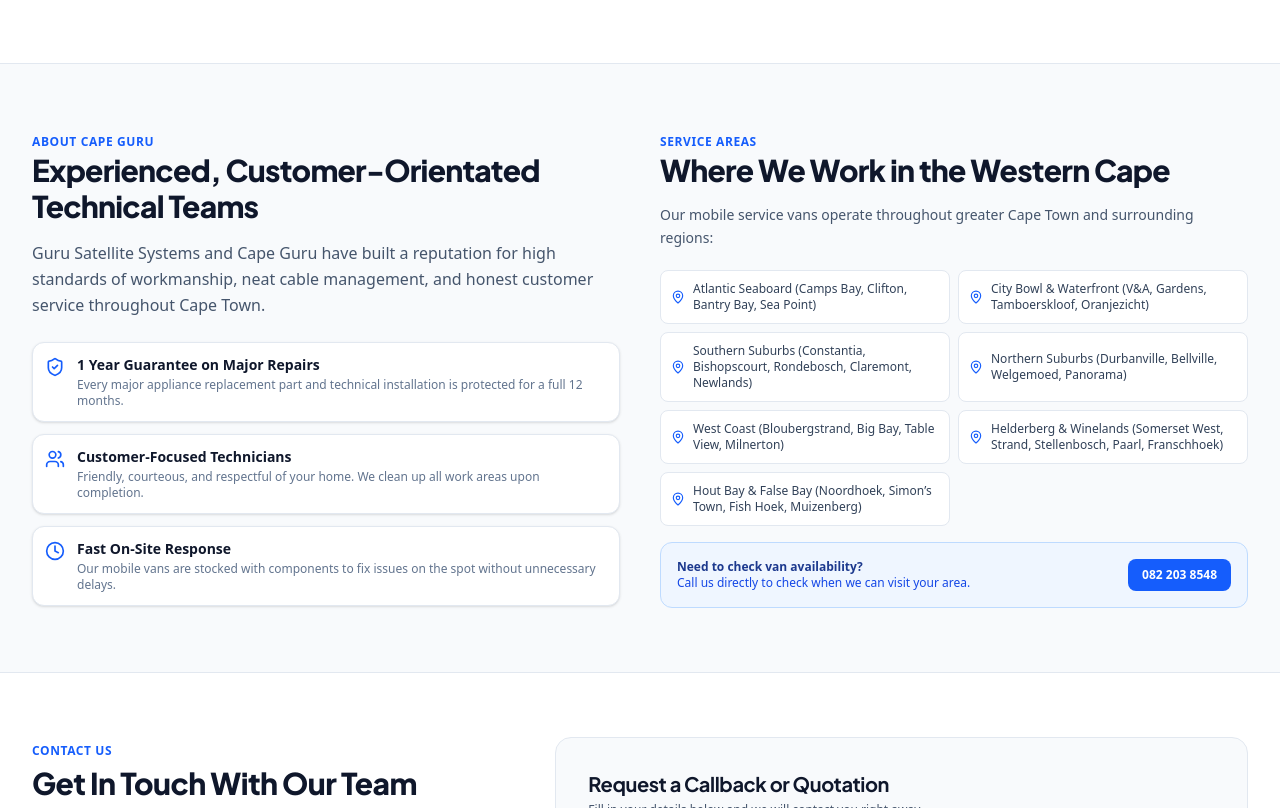
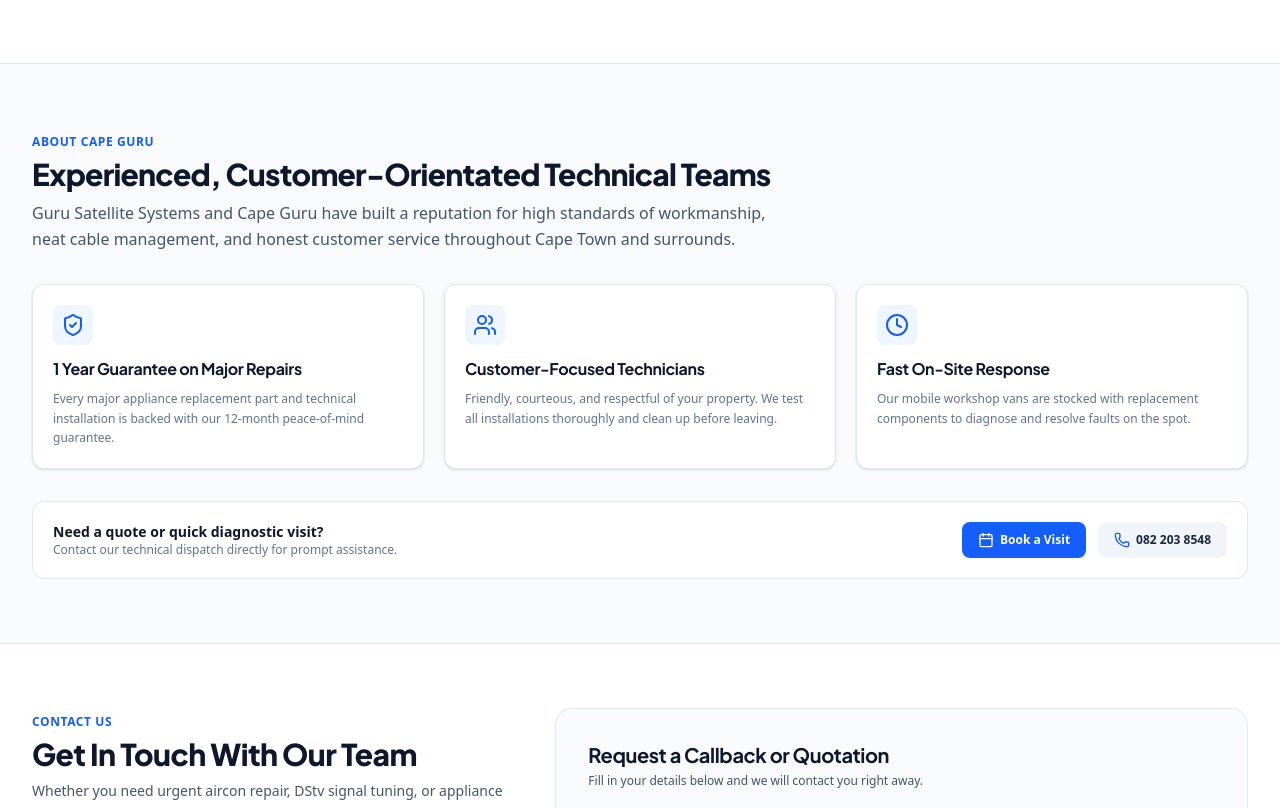
Before and after one commit to obsidianstudiodesigns/CAPE-GURU-, a React (Vite) app: page / in a window 1280 px wide. Shown: the part 1548-2356 px from the top of the page. Built offline with nearby package versions, Linux system fonts and the light colour scheme.

Commit message:
refactor: update aircon asset and optimize About component
Replace the aircon service image and clean up imports and unused icons in the AboutAndCoverage component for better maintainability.

```diff
--- a/src/assets/images/index.ts
+++ b/src/assets/images/index.ts
@@ -2,7 +2,7 @@
 import landingPageWallpaper from './Landing page.jpg';
 import landingDesktop from './landing_desktop_1789051481834.jpg';
 import landingMobile from './landing_mobile_1789051500878.jpg';
-import airconImg from './aircon_service_1789051535236.jpg';
+import airconImg from './aircon_ladder_service_1789099505460.jpg';
 import dstvImg from './dstv_satellite_tv_1789051516515.jpg';
 import applianceImg from './appliance_repair_1789051552769.jpg';
 
--- a/src/components/AboutAndCoverage.tsx
+++ b/src/components/AboutAndCoverage.tsx
@@ -1,6 +1,6 @@
 import React from 'react';
-import { COMPANY_INFO, SERVICE_AREAS } from '../data/servicesData';
-import { ShieldCheck, Users, Clock, MapPin, CheckCircle, Phone } from 'lucide-react';
+import { COMPANY_INFO } from '../data/servicesData';
+import { ShieldCheck, Users, Clock, Phone, Calendar } from 'lucide-react';
 
 interface AboutAndCoverageProps {
   onOpenBooking: () => void;
@@ -11,92 +11,80 @@
     <section id="why-us" className="py-12 sm:py-16 bg-slate-50 border-b border-slate-200">
       <div className="max-w-7xl mx-auto px-4 sm:px-6 lg:px-8">
 
-        <div className="grid grid-cols-1 lg:grid-cols-12 gap-10">
-
-          {/* Left: About Us & Trust */}
-          <div className="lg:col-span-6 space-y-4">
+        <div className="max-w-3xl mb-8">
           <span className="text-xs font-bold uppercase tracking-wider text-blue-600">
             About Cape Guru
           </span>
-            <h2 className="text-2xl sm:text-3xl font-extrabold text-slate-900 tracking-tight">
+          <h2 className="text-2xl sm:text-3xl font-extrabold text-slate-900 tracking-tight mt-1">
             Experienced, Customer-Orientated Technical Teams
           </h2>
-            <p className="text-sm sm:text-base text-slate-600 leading-relaxed">
+          <p className="text-sm sm:text-base text-slate-600 mt-2 leading-relaxed">
             Guru Satellite Systems and Cape Guru have built a reputation for high standards of workmanship,
-              neat cable management, and honest customer service throughout Cape Town.
+            neat cable management, and honest customer service throughout Cape Town and surrounds.
           </p>
+        </div>
 
-            <div className="space-y-3 pt-2">
-              <div className="flex items-start gap-3 p-3 bg-white rounded-xl border border-slate-200 shadow-sm">
-                <ShieldCheck className="w-5 h-5 text-blue-600 shrink-0 mt-0.5" />
+        {/* 3 Value Pillars */}
+        <div className="grid grid-cols-1 md:grid-cols-3 gap-5">
+          <div className="flex flex-col justify-between p-5 bg-white rounded-xl border border-slate-200 shadow-sm">
             <div>
-                  <div className="text-sm font-bold text-slate-900">1 Year Guarantee on Major Repairs</div>
-                  <div className="text-xs text-slate-500 mt-0.5">
-                    Every major appliance replacement part and technical installation is protected for a full 12 months.
+              <div className="w-10 h-10 rounded-lg bg-blue-50 text-blue-600 flex items-center justify-center mb-3">
+                <ShieldCheck className="w-6 h-6" />
+              </div>
+              <h3 className="text-base font-bold text-slate-900">1 Year Guarantee on Major Repairs</h3>
+              <p className="text-xs text-slate-500 mt-2 leading-relaxed">
+                Every major appliance replacement part and technical installation is backed with our 12-month peace-of-mind guarantee.
+              </p>
+            </div>
+          </div>
+
+          <div className="flex flex-col justify-between p-5 bg-white rounded-xl border border-slate-200 shadow-sm">
+            <div>
+              <div className="w-10 h-10 rounded-lg bg-blue-50 text-blue-600 flex items-center justify-center mb-3">
+                <Users className="w-6 h-6" />
+              </div>
+              <h3 className="text-base font-bold text-slate-900">Customer-Focused Technicians</h3>
+              <p className="text-xs text-slate-500 mt-2 leading-relaxed">
+                Friendly, courteous, and respectful of your property. We test all installations thoroughly and clean up before leaving.
+              </p>
+            </div>
+          </div>
+
+          <div className="flex flex-col justify-between p-5 bg-white rounded-xl border border-slate-200 shadow-sm">
+            <div>
+              <div className="w-10 h-10 rounded-lg bg-blue-50 text-blue-600 flex items-center justify-center mb-3">
+                <Clock className="w-6 h-6" />
+              </div>
+              <h3 className="text-base font-bold text-slate-900">Fast On-Site Response</h3>
+              <p className="text-xs text-slate-500 mt-2 leading-relaxed">
+                Our mobile workshop vans are stocked with replacement components to diagnose and resolve faults on the spot.
+              </p>
             </div>
           </div>
         </div>
 
-              <div className="flex items-start gap-3 p-3 bg-white rounded-xl border border-slate-200 shadow-sm">
-                <Users className="w-5 h-5 text-blue-600 shrink-0 mt-0.5" />
+        {/* Action strip */}
+        <div className="mt-8 p-4 sm:p-5 bg-white border border-slate-200 rounded-xl flex flex-col sm:flex-row items-center justify-between gap-4">
           <div>
-                  <div className="text-sm font-bold text-slate-900">Customer-Focused Technicians</div>
-                  <div className="text-xs text-slate-500 mt-0.5">
-                    Friendly, courteous, and respectful of your home. We clean up all work areas upon completion.
+            <div className="text-sm font-bold text-slate-900">Need a quote or quick diagnostic visit?</div>
+            <div className="text-xs text-slate-500">Contact our technical dispatch directly for prompt assistance.</div>
           </div>
-                </div>
-              </div>
-
-              <div className="flex items-start gap-3 p-3 bg-white rounded-xl border border-slate-200 shadow-sm">
-                <Clock className="w-5 h-5 text-blue-600 shrink-0 mt-0.5" />
-                <div>
-                  <div className="text-sm font-bold text-slate-900">Fast On-Site Response</div>
-                  <div className="text-xs text-slate-500 mt-0.5">
-                    Our mobile vans are stocked with components to fix issues on the spot without unnecessary delays.
-                  </div>
-                </div>
-              </div>
-            </div>
-          </div>
-
-          {/* Right: Areas Covered */}
-          <div id="areas" className="lg:col-span-6 space-y-4">
-            <span className="text-xs font-bold uppercase tracking-wider text-blue-600">
-              Service Areas
-            </span>
-            <h3 className="text-2xl sm:text-3xl font-extrabold text-slate-900 tracking-tight">
-              Where We Work in the Western Cape
-            </h3>
-            <p className="text-sm text-slate-600 leading-relaxed">
-              Our mobile service vans operate throughout greater Cape Town and surrounding regions:
-            </p>
-
-            <div className="grid grid-cols-1 sm:grid-cols-2 gap-2 pt-1">
-              {SERVICE_AREAS.map((area, idx) => (
-                <div
-                  key={idx}
-                  className="flex items-center gap-2 p-2.5 bg-white rounded-lg border border-slate-200 text-xs text-slate-700"
+          <div className="flex items-center gap-3 w-full sm:w-auto">
+            <button
+              onClick={onOpenBooking}
+              className="flex-1 sm:flex-none px-4 py-2.5 bg-blue-600 hover:bg-blue-700 text-white font-bold text-xs rounded-lg flex items-center justify-center gap-1.5 transition-colors"
             >
-                  <MapPin className="w-3.5 h-3.5 text-blue-600 shrink-0" />
-                  <span className="font-medium">{area}</span>
-                </div>
-              ))}
-            </div>
-
-            <div className="p-4 bg-blue-50 border border-blue-200 rounded-xl flex items-center justify-between gap-4 mt-4">
-              <div>
-                <div className="text-xs font-bold text-blue-900">Need to check van availability?</div>
-                <div className="text-xs text-blue-700">Call us directly to check when we can visit your area.</div>
-              </div>
+              <Calendar className="w-4 h-4" />
+              <span>Book a Visit</span>
+            </button>
             <a
               href={`tel:${COMPANY_INFO.phoneRaw}`}
-                className="px-3.5 py-2 bg-blue-600 hover:bg-blue-700 text-white font-bold text-xs rounded-lg whitespace-nowrap transition-colors"
+              className="flex-1 sm:flex-none px-4 py-2.5 bg-slate-100 hover:bg-slate-200 text-slate-800 font-bold text-xs rounded-lg flex items-center justify-center gap-1.5 transition-colors"
             >
-                082 203 8548
+              <Phone className="w-4 h-4 text-blue-600" />
+              <span>082 203 8548</span>
             </a>
           </div>
-          </div>
-
         </div>
 
       </div>
```
Also changed, not shown: src/assets/images/aircon_ladder_service_1789099505460.jpg (added). Lines whose indentation alone changed are shown as unchanged.
